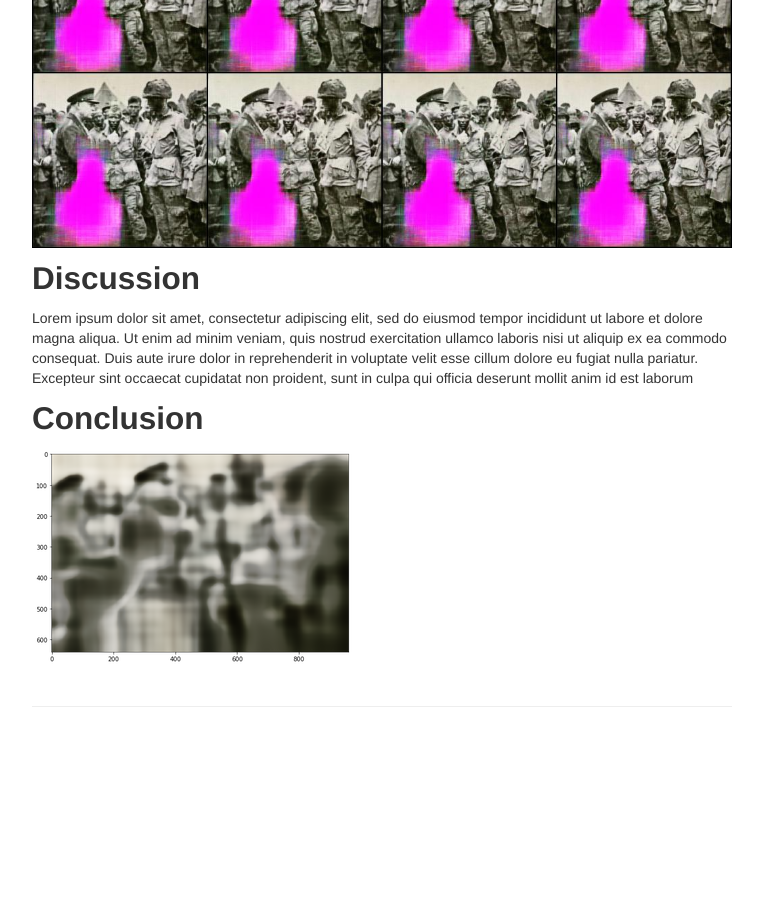
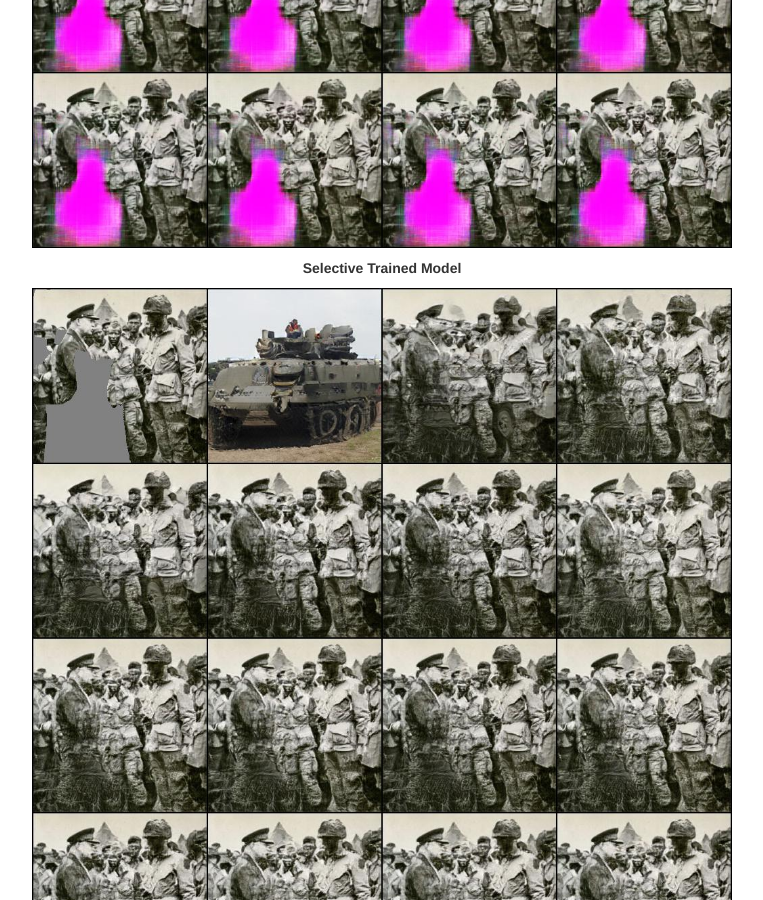
Before and after one commit to Emmanuel-Diaz/RestoreNet, a Jekyll site: the page built from index.md, in a window 1280 px wide and 900 px high, scrolled down 4848 px. Shown: the whole window, without its empty margins (258-1021 px from the left). Built offline with Jekyll 4.4.1, drawn with Linux system fonts in a browser that asks for light colours; before the commit the page ends 5586 px from its top, so only the background shows below that.

Commit message:
Added Selective Trained Model

```diff
--- a/index.md
+++ b/index.md
@@ -44,6 +44,8 @@ Now we try **selective mask inpainting** where we pass a custom mask where the p
 <p align="center"><strong>Selective Untrained Model</strong></p>
 ![Trained Gen](/assets/selective_mask_img_sheet.jpg)
 
+<p align="center"><strong>Selective Trained Model</strong></p>
+![Trained Gen](/assets/selective_mask_trained_img_sheet.jpg)
 
 
 
```
Also changed, not shown: assets/selective_mask_trained_img_sheet.jpg (added).
